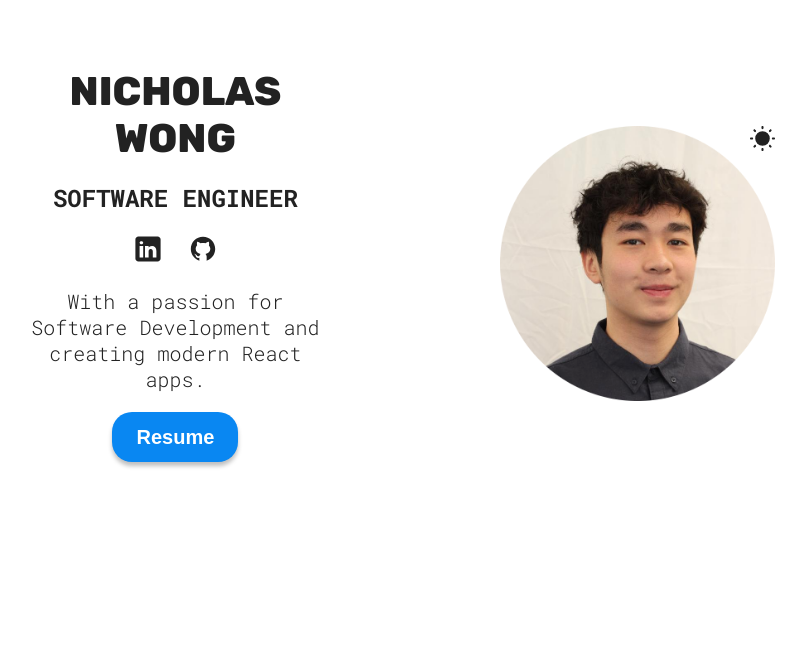
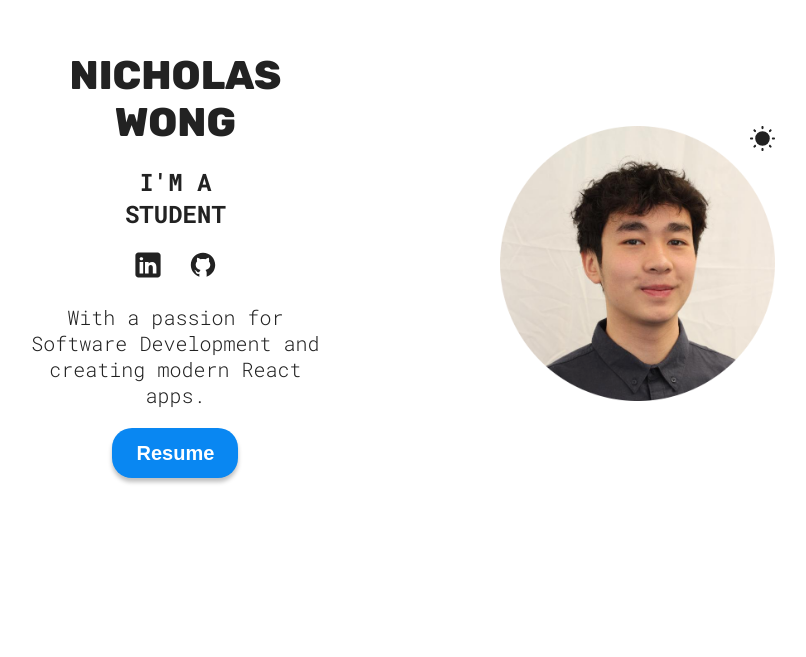
Before and after one commit to nickw0ng/Portfolio-Website, a React (Vite) app: page / in a window 1280 px wide. Shown: the part 143-800 px from the top of the page, without its empty margins (237-1043 px from the left). Built offline with nearby package versions, Linux system fonts and the light colour scheme.

Commit message:
typerwriter effect on hero class

```diff
--- a/package.json
+++ b/package.json
@@ -11,7 +11,8 @@
   },
   "dependencies": {
     "react": "^18.3.1",
-    "react-dom": "^18.3.1"
+    "react-dom": "^18.3.1",
+    "react-simple-typewriter": "^5.0.1"
   },
   "devDependencies": {
     "@types/react": "^18.3.3",
--- a/src/sections/Hero/Hero.jsx
+++ b/src/sections/Hero/Hero.jsx
@@ -1,3 +1,4 @@
+import { useTypewriter, Cursor } from 'react-simple-typewriter';
 import styles from './HeroStyles.module.css';
 import heroImg from '../../assets/hero-img.png';
 import sun from '../../assets/sun.svg';
@@ -15,6 +16,13 @@ function Hero() {
   const themeIcon = theme === 'light' ? sun : moon;
   const linkedinIcon = theme === 'light' ? linkedinLight : linkedinDark;
   const githubIcon = theme === 'light' ? githubLight : githubDark;
+
+  const [typeEffect] = useTypewriter({
+    words: ['Software Engineer', 'Student', 'Web Developer']
+    ,loop: true,
+    typeSpeed: 100,
+    deleteSpeed: 50
+  })
 
 
   return <section if="hero" className={styles.container}>
@@ -38,7 +46,12 @@ function Hero() {
           <br />
           Wong
         </h1>
-        <h2>Software Engineer</h2>
+        <div className="App">
+        <h2>
+          I'm a
+          <span>{typeEffect}</span>
+        </h2>
+        </div>
         <span>
             <a href='https://www.linkedin.com/in/nicholas-wong18/' target="_blank">
                 <img src={linkedinIcon} alt="Linkedin icon" />
```
Also changed, not shown: 1 other file (tests, documents, lock files or other folders).
